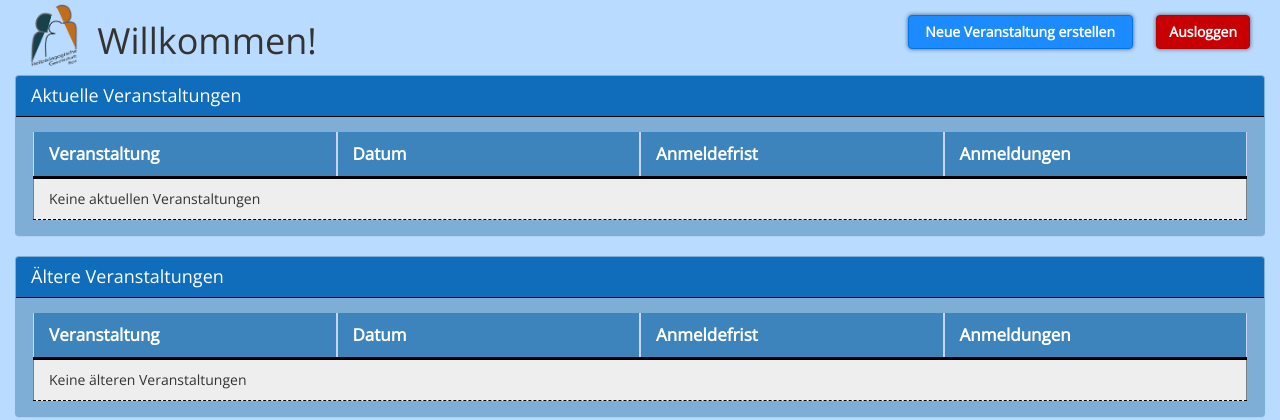
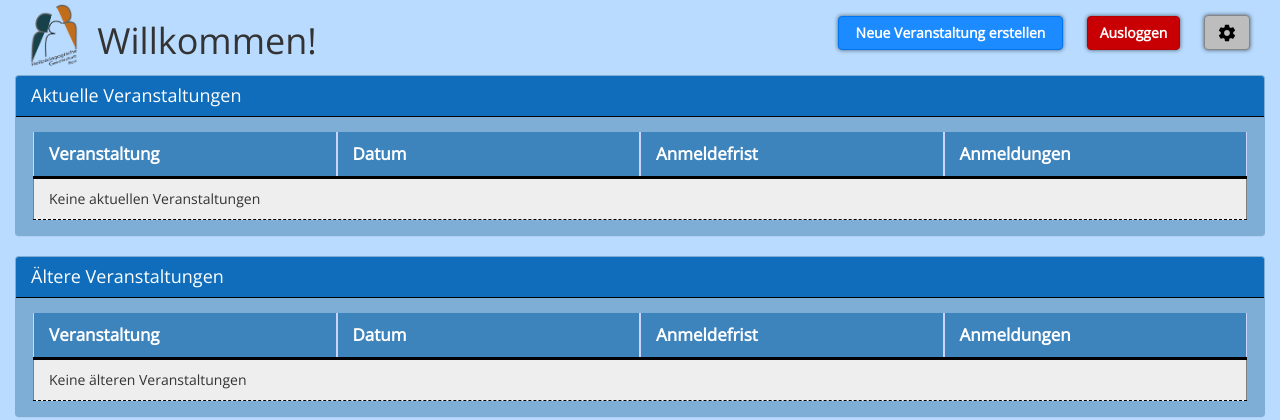
Before and after one commit to marcputz/HGOE-Konferenztool, a PHP site: page /start.php in a window 1280 px wide. Shown: the top 420 px of the page. Run offline with PHP 8.4, Linux system fonts and the light colour scheme; the visitor is signed in with stand-in values (Sample User, id 1); data that the repository does not hold is empty.

Commit message:
Version 0.2-dev04
Changelog:
- "Einstellungen"-Button auf der Startseite hinzugefügt

```diff
--- a/admin/assets/css/hgoe.css
+++ b/admin/assets/css/hgoe.css
@@ -30,6 +30,20 @@ body {
 	background-color: #B40002;
 	color: white;
 	border-color: #B40002;
+}
+
+.btn-hgoe-grey {
+	box-shadow: 0px 0px 4px rgba(0,0,0,0.6);
+	color: black;
+	background-color: #BDBDBD;
+	border-color: #858585;
+	font-weight: bold;
+	border-style: solid;
+	border-width: 1px;
+}
+.btn-hgoe-grey:hover {
+	background-color: #858585;
+	color: black;
 }
 
 .panel-hgoe {
--- a/admin/start.php
+++ b/admin/start.php
@@ -1,7 +1,8 @@
-<!-- prüft ob der User eingeloggt ist -->
 <?php
+	$config = include('./config.php');
+
+	//Für Testzwecke ggf. auskommentieren
 	session_start();
-	$config = include('./config.php');
 
 	if(!isset($_SESSION['user'])) {
 		header("location: login.php");
@@ -55,6 +56,12 @@
 				<div class="col-sm-6 text-right hidden-xs" style="height: 70px;">
 					<a class="btn-hgoe btn" style="color: white; margin-top:15px; width: 225px;" href="erstellen.php">Neue Veranstaltung erstellen</a>
 					<a class="btn btn-hgoe-red" style="margin-top: 15px; margin-left: 20px;" href="./logout.php">Ausloggen</a>
+					<a class="btn btn-hgoe-grey" style="margin-top: 15px; margin-left: 20px;" onClick="settingsPlaceholder()"><img src="assets/img/settings_icon.svg" style="height: 20px;"></a>
+					<script>
+						function settingsPlaceholder() {
+							alert('Dieser Button ist leider noch in Entwicklung.');
+						}
+					</script>
 				</div>
 
 				<!-- kleine Bildschirmgrößen -->
```
Also changed, not shown: admin/assets/img/arrow_back.svg (added), admin/assets/img/settings_icon.svg (added).
